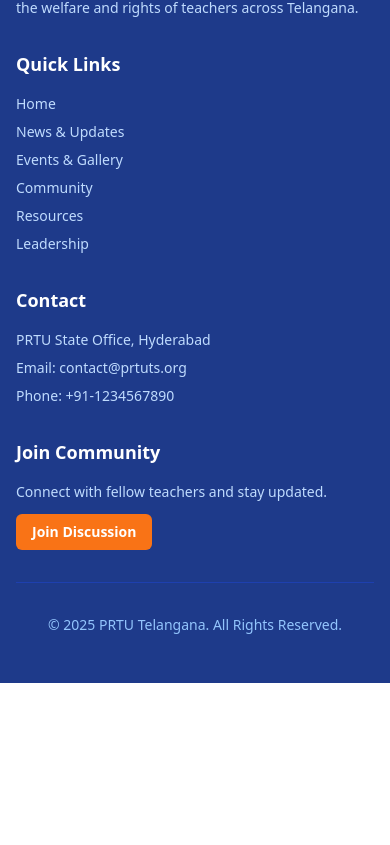
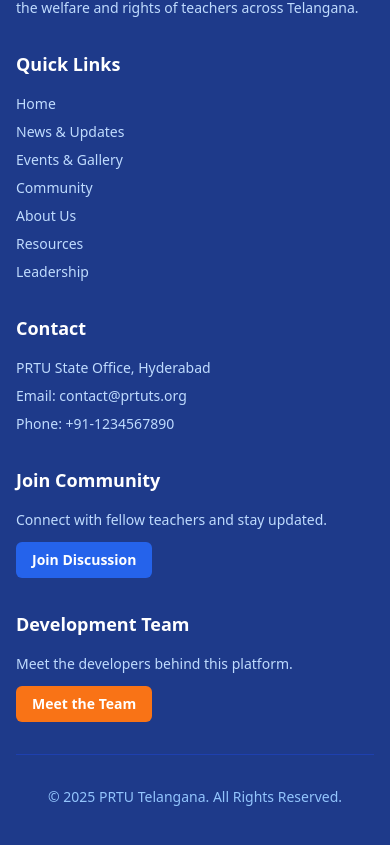
Before and after one commit to tjkreddy/PRTU-TS-WEB, a React (Vite) app: page / in a window 390 px wide. Shown: the part 4372-5217 px from the top of the page. Before the commit the page ends 5055 px from the top, so only its background shows below. Built offline with nearby package versions, Linux system fonts and the light colour scheme.

Commit message:
feat: add About and Developers pages with navigation updates in App, Header, and Footer components

```diff
--- a/App.tsx
+++ b/App.tsx
@@ -9,6 +9,8 @@
 import ResourcesPage from './ResourcesPage';
 import LeadershipPage from './LeadershipPage';
 import CommunityPage from './CommunityPage';
+import AboutPage from './AboutPage';
+import DevelopersPage from './DevelopersPage';
 import PWAInstall from './PWAInstall';
 import PWAUpdate from './PWAUpdate';
 import BottomNavigation from './BottomNavigation';
@@ -28,6 +30,10 @@
                 return <ResourcesPage />;
             case 'Leadership':
                 return <LeadershipPage />;
+            case 'About Us':
+                return <AboutPage />;
+            case 'Developers':
+                return <DevelopersPage />;
             case 'Home':
             default:
                 return <HomePage />;
--- a/Footer.tsx
+++ b/Footer.tsx
@@ -15,7 +15,7 @@
     return (
         <footer className="bg-blue-900 text-white">
             <div className="container mx-auto px-4 sm:px-6 lg:px-8 py-12">
-                <div className="grid grid-cols-1 md:grid-cols-4 gap-8">
+                <div className="grid grid-cols-1 md:grid-cols-2 lg:grid-cols-5 gap-8">
                     <div>
                         <h3 className="font-bold text-lg mb-4">PRTU Telangana</h3>
                         <p className="text-sm text-blue-200">Progressive Recognized Teachers Union, committed to the welfare and rights of teachers across Telangana.</p>
@@ -27,6 +27,7 @@
                             <li><a href="#" onClick={(e) => handleNavClick(e, 'News & Updates')} className="text-blue-200 hover:text-white">News & Updates</a></li>
                             <li><a href="#" onClick={(e) => handleNavClick(e, 'Events & Gallery')} className="text-blue-200 hover:text-white">Events & Gallery</a></li>
                             <li><a href="#" onClick={(e) => handleNavClick(e, 'Community')} className="text-blue-200 hover:text-white">Community</a></li>
+                            <li><a href="#" onClick={(e) => handleNavClick(e, 'About Us')} className="text-blue-200 hover:text-white">About Us</a></li>
                             <li><a href="#" onClick={(e) => handleNavClick(e, 'Resources')} className="text-blue-200 hover:text-white">Resources</a></li>
                             <li><a href="#" onClick={(e) => handleNavClick(e, 'Leadership')} className="text-blue-200 hover:text-white">Leadership</a></li>
                         </ul>
@@ -48,10 +49,21 @@
                                 setCurrentPage('Community');
                                 window.scrollTo(0, 0);
                             }}
-                            className="inline-flex items-center bg-orange-500 text-white px-4 py-2 rounded-md text-sm font-semibold hover:bg-orange-600 transition-colors"
+                            className="inline-flex items-center bg-blue-600 text-white px-4 py-2 rounded-md text-sm font-semibold hover:bg-blue-700 transition-colors"
                         >
                             Join Discussion
                         </button>
+                    </div>
+                    <div>
+                        <h3 className="font-bold text-lg mb-4">Development Team</h3>
+                        <p className="text-sm text-blue-200 mb-3">Meet the developers behind this platform.</p>
+                        <a
+                            href="#"
+                            onClick={(e) => handleNavClick(e, 'Developers')}
+                            className="inline-flex items-center bg-orange-500 text-white px-4 py-2 rounded-md text-sm font-semibold hover:bg-orange-600 transition-colors"
+                        >
+                            Meet the Team
+                        </a>
                     </div>
                 </div>
                 <div className="mt-8 border-t border-blue-800 pt-8 text-center text-sm text-blue-300">
--- a/Header.tsx
+++ b/Header.tsx
@@ -12,7 +12,8 @@
         { name: 'Events & Gallery' },
         { name: 'Community' },
         { name: 'Resources' },
-        { name: 'Leadership' }
+        { name: 'Leadership' },
+        { name: 'About Us' }
     ];
 
     const handleNavClick = (page: Page) => {
--- a/types.ts
+++ b/types.ts
@@ -1,4 +1,4 @@
-export type Page = 'Home' | 'News & Updates' | 'Events & Gallery' | 'Resources' | 'Leadership' | 'Community';
+export type Page = 'Home' | 'News & Updates' | 'Events & Gallery' | 'Resources' | 'Leadership' | 'Community' | 'About Us' | 'Developers';
 
 export interface NewsArticle {
   id: number;
```
